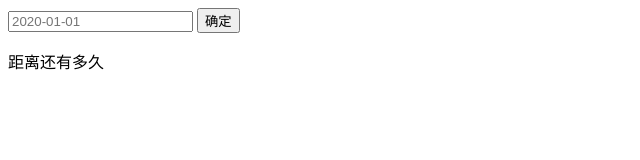
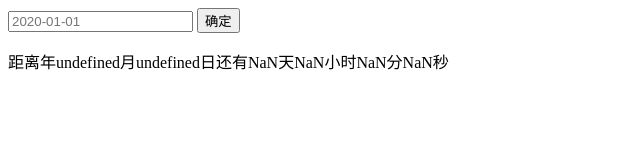
Before and after one commit to DarcyAnn/ifeSpring2015, a plain HTML site: page task0002/task0002_2.html in a window 1280 px wide. Both pictures are taken after a click on the button "确定". Shown: the whole page, without its empty margins (0-640 px from the left). Drawn offline with Linux system fonts and the light colour scheme.

Commit message:
add a timer

```diff
--- a/task0002/js/task0002_2.js
+++ b/task0002/js/task0002_2.js
@@ -2,16 +2,12 @@
  * Created by Administrator on 2016-6-3.
  */
 (function () {
-    var now = new Date(),
-        targetDate = document.getElementById('target-date');
-
-    var currentYear = now.getFullYear(),
-        currentMonth = now.getMonth(),
-        currentDay = now.getDate();
+    var targetDate = document.getElementById('target-date');
     var getDate = document.getElementById('get-date');
+    var diffDate = document.getElementById('difference');
+    var diffTime;
 
     function addEvent(element, event, listener) {
-        // your implement
         if (element.addEventListener) {
             element.addEventListener(event, listener, false);
         } else if (element.attachEvent) {
@@ -21,12 +17,30 @@
         }
     }
 
-    addEvent(getDate,'click',function(){
+    addEvent(getDate, 'click', function () {
+        diffTime = setTimeout(getDiff, 1000)
+    });
+
+    function getDiff() {
         var targetDateArr = targetDate.value.split('-');
         var targetYear = targetDateArr[0],
             targetMonth = targetDateArr[1],
             targetDay = targetDateArr[2];
-
-        console.log(targetYear+'-'+targetMonth+'-'+targetDay+'now:'+currentYear+'-'+currentMonth+'-'+currentDay);
-    });
+        var targetMSecond = Date.parse(new Date(targetYear, targetMonth - 1, targetDay, 0, 0, 0));
+        var nowMSecond = Date.now();
+        var diff = targetMSecond - nowMSecond;
+        var diffDay = Math.floor(diff / (1000 * 60 * 60 * 24));
+        var diffHour = Math.floor((diff - diffDay * 1000 * 60 * 60 * 24) / (1000 * 60 * 60));
+        var diffMinute = Math.floor((diff - diffDay * 1000 * 60 * 60 * 24 - diffHour * 1000 * 60 * 60) / (1000 * 60));
+        var diffSecond = Math.floor((diff - diffDay * 1000 * 60 * 60 * 24 - diffHour * 1000 * 60 * 60 - diffMinute * 1000 * 60) / 1000);
+        if (diffDay < 0 || diffHour < 0 || diffMinute < 0 || diffSecond < 0 || (diffDay == 0 && diffHour == 0 && diffMinute == 0 && diffSecond == 0)) {
+            clearTimeout(diffTime);
+            diffDate.innerHTML = '距离' + targetYear + '年' + targetMonth + '月' + targetDay + '日还有' + 0 + '天' + 0 + '小时' + 0 + '分' + 0 + '秒';
+            console.log('距离' + targetYear + '年' + targetMonth + '月' + targetDay + '日还有' + 0 + '天' + 0 + '小时' + 0 + '分' + 0 + '秒');
+        } else {
+            diffDate.innerHTML = '距离' + targetYear + '年' + targetMonth + '月' + targetDay + '日还有' + diffDay + '天' + diffHour + '小时' + diffMinute + '分' + diffSecond + '秒';
+            console.log('距离' + targetYear + '年' + targetMonth + '月' + targetDay + '日还有' + diffDay + '天' + diffHour + '小时' + diffMinute + '分' + diffSecond + '秒');
+            diffTime = setTimeout(getDiff, 1000);
+        }
+    }
 })();
--- a/task0002/task0002_2.html
+++ b/task0002/task0002_2.html
@@ -7,7 +7,7 @@
 <body>
 <input type="text" id="target-date" placeholder="2020-01-01"/>
 <button id="get-date">确定</button>
-<p id="difference">距离还有多久</p>
+<p id="difference"></p>
 
 <script src="js/task0002_2.js"></script>
 </body>
```
